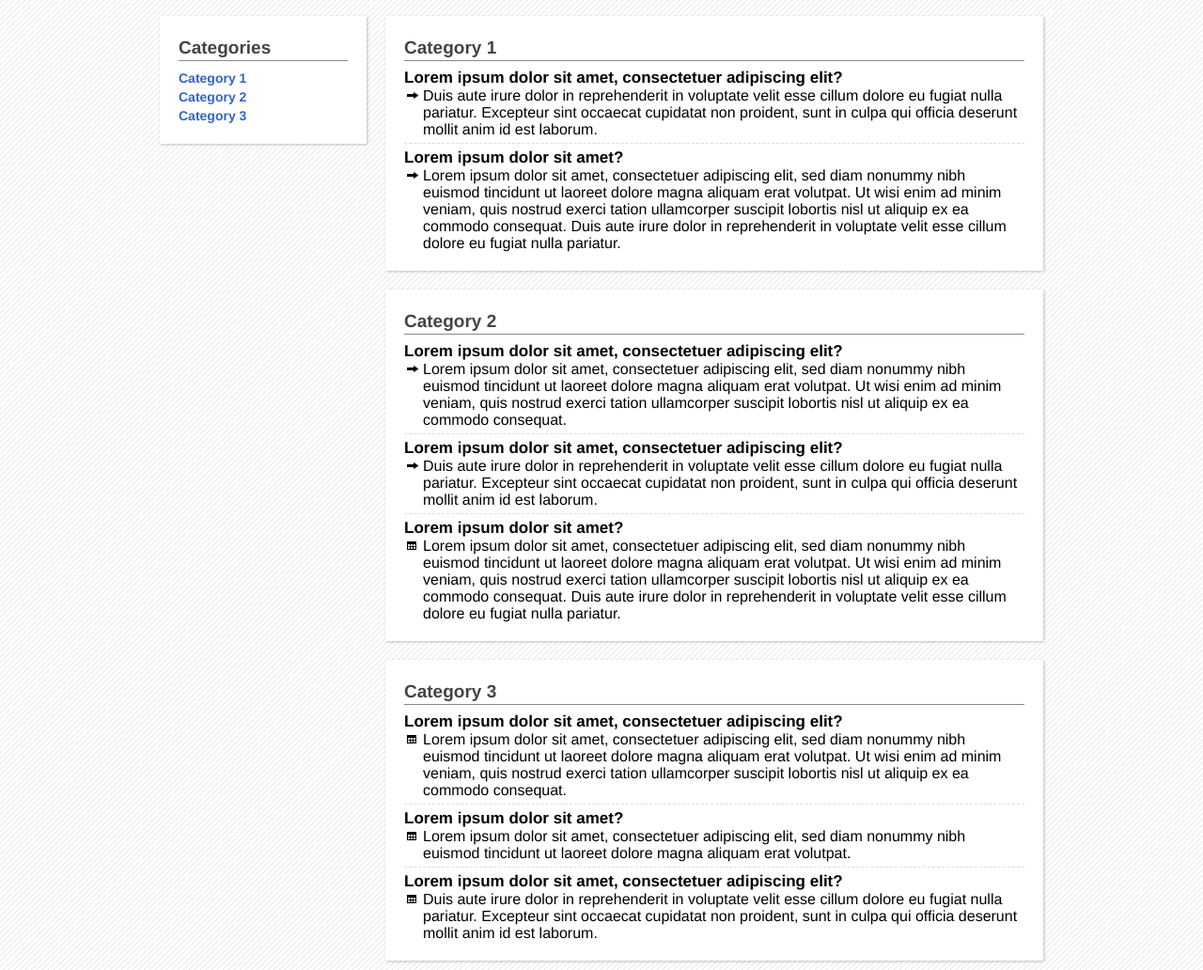
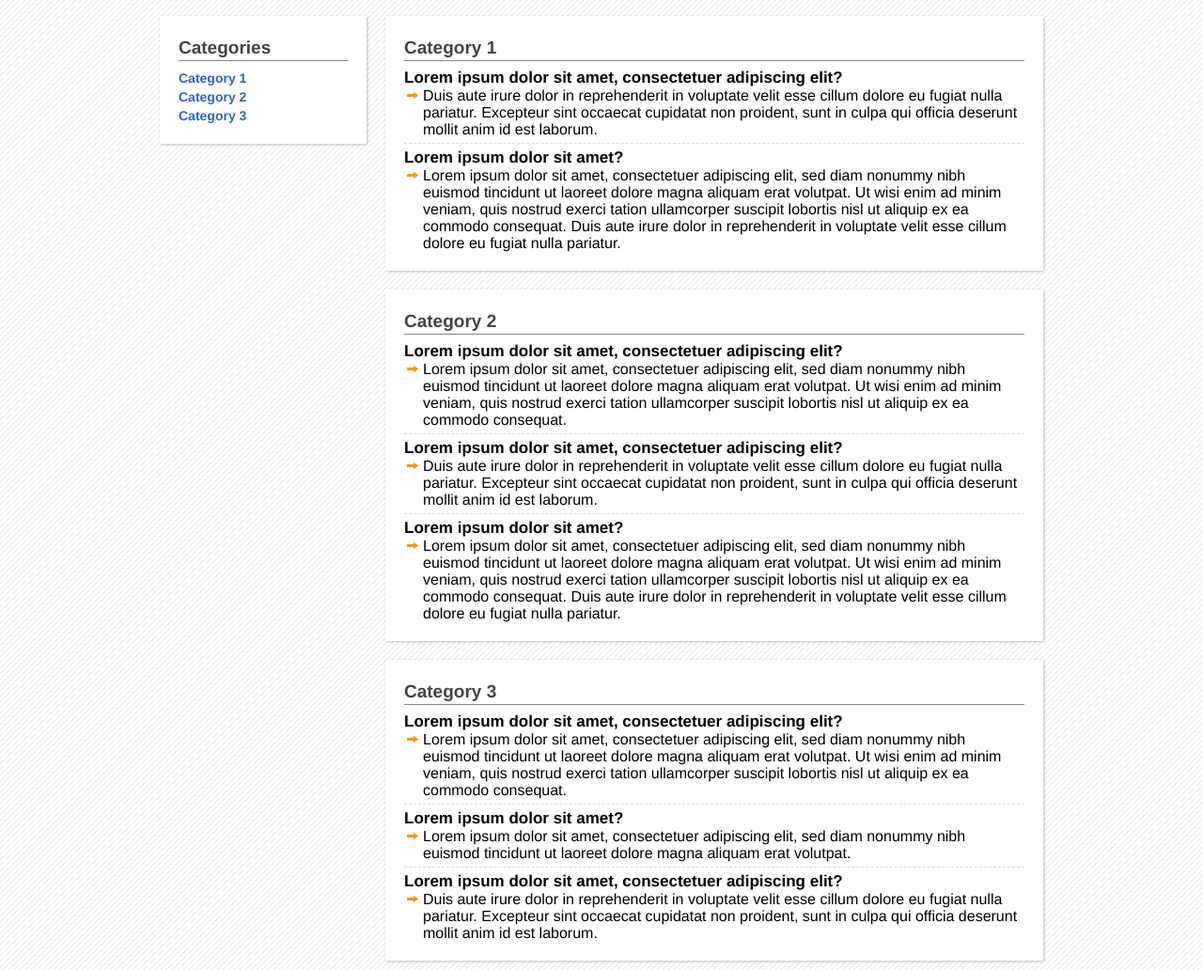
Before and after one commit to bissuh/prometheus, a plain HTML site: page website-elements/faq/faq-1.html in a window 1280 px wide. Shown: the part 195-1227 px from the top of the page at 94% size. Drawn offline with Linux system fonts and the light colour scheme.

Commit message:
allowing color icons

```diff
--- a/style/prometheus.css
+++ b/style/prometheus.css
@@ -830,6 +830,10 @@ table.split th:first-child {
 [class^="icon-"]:last-child,
 [class*=" icon-"]:last-child {
   *margin-left: 0;
+}
+
+.orange-icons {
+  background-image: url("../img/icons/icon-set-8-orange.png");
 }
 
 .icon-description {
--- a/website-elements/faq/faq-1.html
+++ b/website-elements/faq/faq-1.html
@@ -67,7 +67,7 @@
                     <table class="text-and-icon">
                         <tr>
                             <td>
-                                <i class="icon-arrow"></i>
+                                <i class="icon-arrow orange-icons"></i>
                             </td>
                             <td class="text">
                                 Duis aute irure dolor in reprehenderit in voluptate velit esse cillum dolore eu fugiat nulla pariatur. Excepteur sint occaecat cupidatat non proident, sunt in culpa qui officia deserunt mollit anim id est laborum.
@@ -83,7 +83,7 @@
                     <table class="text-and-icon">
                         <tr>
                             <td>
-                                <i class="icon-arrow"></i>
+                                <i class="icon-arrow orange-icons"></i>
                             </td>
                             <td class="text">
                                 Lorem ipsum dolor sit amet, consectetuer adipiscing elit, sed diam nonummy nibh euismod tincidunt ut laoreet dolore magna aliquam erat volutpat. Ut wisi enim ad minim veniam, quis nostrud exerci tation ullamcorper suscipit lobortis nisl ut aliquip ex ea commodo consequat. Duis aute irure dolor in reprehenderit in voluptate velit esse cillum dolore eu fugiat nulla pariatur.
@@ -101,7 +101,7 @@
                     <table class="text-and-icon">
                         <tr>
                             <td>
-                                <i class="icon-arrow"></i>
+                                <i class="icon-arrow orange-icons"></i>
                             </td>
                             <td class="text">
                                 Lorem ipsum dolor sit amet, consectetuer adipiscing elit, sed diam nonummy nibh euismod tincidunt ut laoreet dolore magna aliquam erat volutpat. Ut wisi enim ad minim veniam, quis nostrud exerci tation ullamcorper suscipit lobortis nisl ut aliquip ex ea commodo consequat.
@@ -117,7 +117,7 @@
                     <table class="text-and-icon">
                         <tr>
                             <td>
-                                <i class="icon-arrow"></i>
+                                <i class="icon-arrow orange-icons"></i>
                             </td>
                             <td class="text">
                                 Duis aute irure dolor in reprehenderit in voluptate velit esse cillum dolore eu fugiat nulla pariatur. Excepteur sint occaecat cupidatat non proident, sunt in culpa qui officia deserunt mollit anim id est laborum.
@@ -133,7 +133,7 @@
                     <table class="text-and-icon">
                         <tr>
                             <td>
-                                <i class="icon-calendar"></i>
+                                <i class="icon-arrow orange-icons"></i>
                             </td>
                             <td class="text">
                                 Lorem ipsum dolor sit amet, consectetuer adipiscing elit, sed diam nonummy nibh euismod tincidunt ut laoreet dolore magna aliquam erat volutpat. Ut wisi enim ad minim veniam, quis nostrud exerci tation ullamcorper suscipit lobortis nisl ut aliquip ex ea commodo consequat. Duis aute irure dolor in reprehenderit in voluptate velit esse cillum dolore eu fugiat nulla pariatur.
@@ -151,7 +151,7 @@
                     <table class="text-and-icon">
                         <tr>
                             <td>
-                                <i class="icon-calendar"></i>
+                                <i class="icon-arrow orange-icons"></i>
                             </td>
                             <td class="text">
                                 Lorem ipsum dolor sit amet, consectetuer adipiscing elit, sed diam nonummy nibh euismod tincidunt ut laoreet dolore magna aliquam erat volutpat. Ut wisi enim ad minim veniam, quis nostrud exerci tation ullamcorper suscipit lobortis nisl ut aliquip ex ea commodo consequat.
@@ -167,7 +167,7 @@
                     <table class="text-and-icon">
                         <tr>
                             <td>
-                                <i class="icon-calendar"></i>
+                                <i class="icon-arrow orange-icons"></i>
                             </td>
                             <td class="text">
                                 Lorem ipsum dolor sit amet, consectetuer adipiscing elit, sed diam nonummy nibh euismod tincidunt ut laoreet dolore magna aliquam erat volutpat.
@@ -183,7 +183,7 @@
                     <table class="text-and-icon">
                         <tr>
                             <td>
-                                <i class="icon-calendar"></i>
+                                <i class="icon-arrow orange-icons"></i>
                             </td>
                             <td class="text">
                                 Duis aute irure dolor in reprehenderit in voluptate velit esse cillum dolore eu fugiat nulla pariatur. Excepteur sint occaecat cupidatat non proident, sunt in culpa qui officia deserunt mollit anim id est laborum.
```
Also changed, not shown: img/icons/icon-set-8-orange.png (added).
